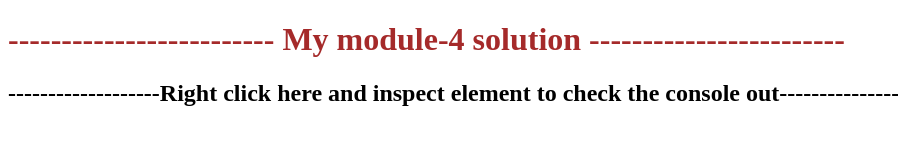
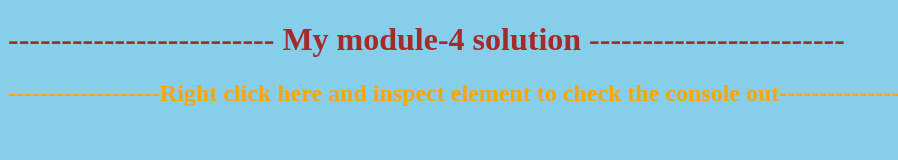
Before and after one commit to ShahbazCoder/shahbazhussain1.github.io, a plain HTML site: page index.html in a window 1280 px wide. Shown: the whole page, without its empty margins (0-898 px from the left). Drawn offline with Linux system fonts and the light colour scheme.

Commit message:
Update index.html

```diff
--- a/index.html
+++ b/index.html
@@ -3,9 +3,9 @@
 <head>
 	<title></title>
 </head>
-<body>
+<body bgcolor="#87CEEB">
 	<h1 style="color: brown">------------------------- My module-4 solution ------------------------</h1>
-  <h2>-------------------Right click here and inspect element to check the console out--------------------</h2>
+  <h2 style="color: orange">-------------------Right click here and inspect element to check the console out--------------------</h2>
 	<script src="script.js" ="text/javascript">
 
 		</script>
```
